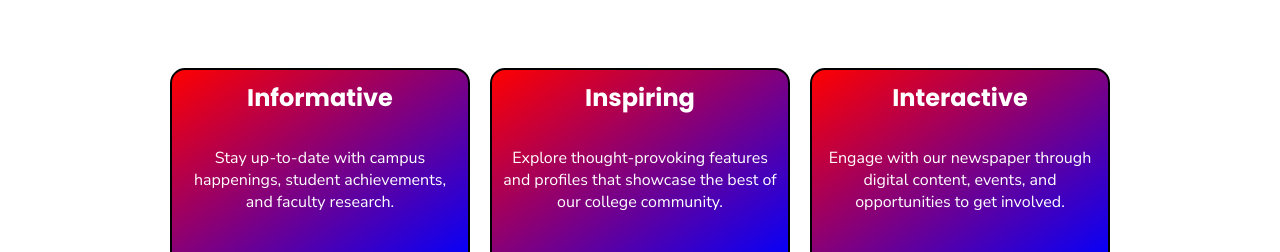
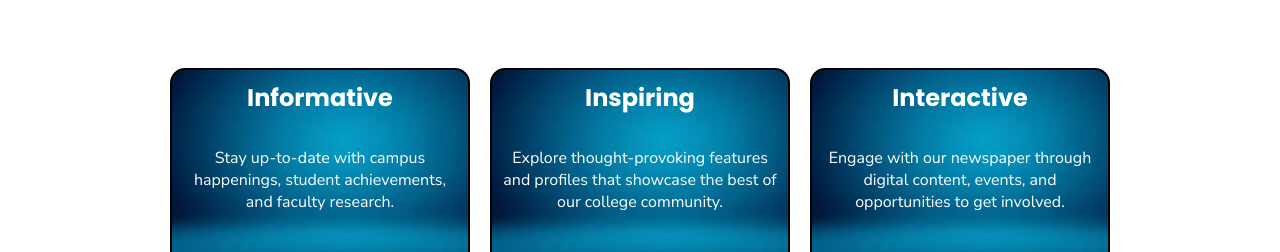
Before and after one commit to harshivkrishna/vision-club, a React (Vite) app in the folder vision/: page / in a window 1280 px wide. Shown: the part 1760-2012 px from the top of the page. Built offline with nearby package versions, Linux system fonts and the light colour scheme.

Commit message:
modified:   vision/src/components/About.jsx

```diff
--- a/vision/src/components/About.jsx
+++ b/vision/src/components/About.jsx
@@ -1,6 +1,7 @@
 import React from 'react'
 import './about.css'
 
+import aboutbg from'../assets/about.webp'
 const About = () => {
   return (
     <div>
--- a/vision/src/components/about.css
+++ b/vision/src/components/about.css
@@ -30,7 +30,8 @@
     padding: 10px;
     text-align: center;
     color: white;
-    background: linear-gradient(to bottom right,red,blue);
+    background: url('../assets/aboutbg.webp');
+    background-size: cover;
 }
 
 .about-card h2{
```
Also changed, not shown: vision/src/assets/aboutbg.webp (added).
